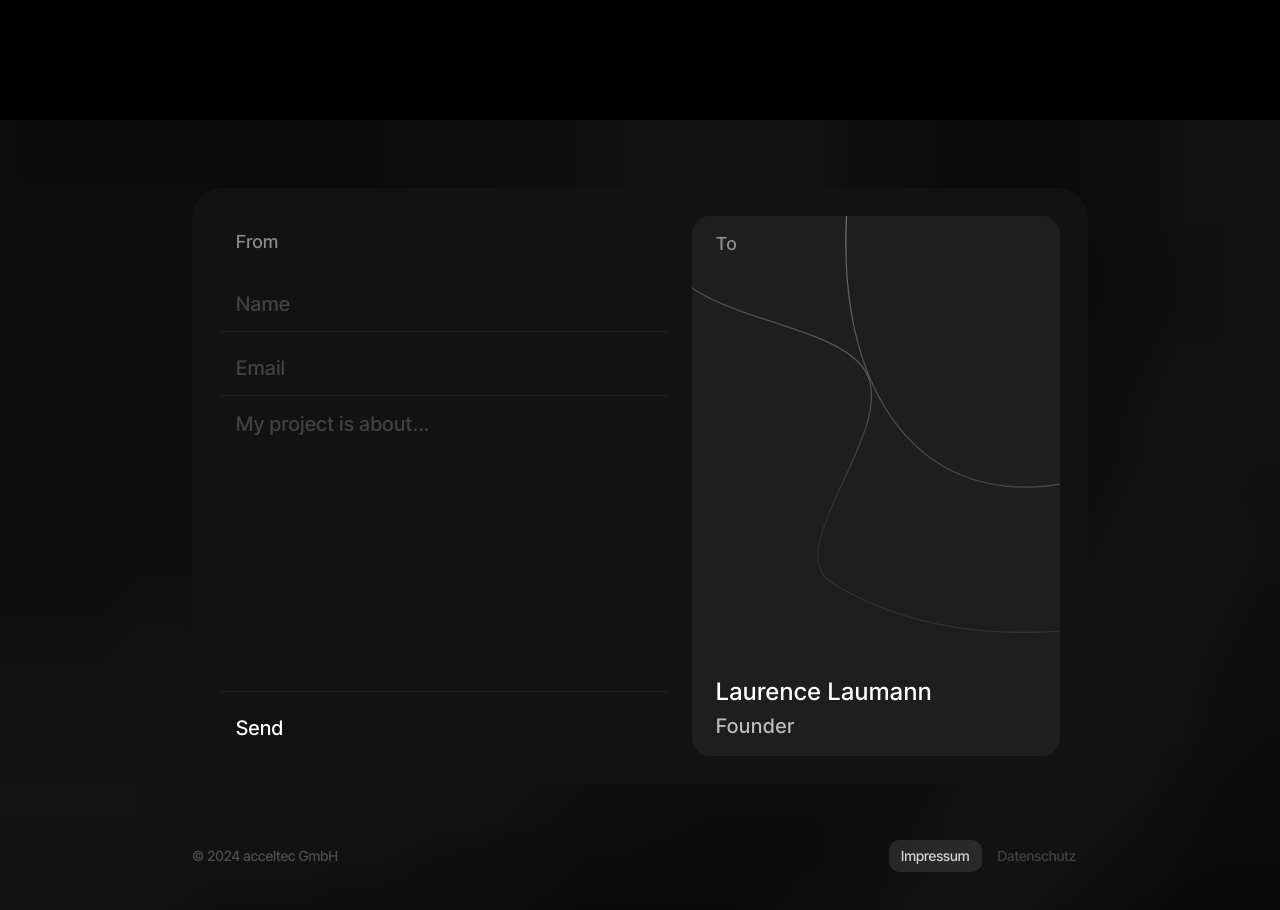
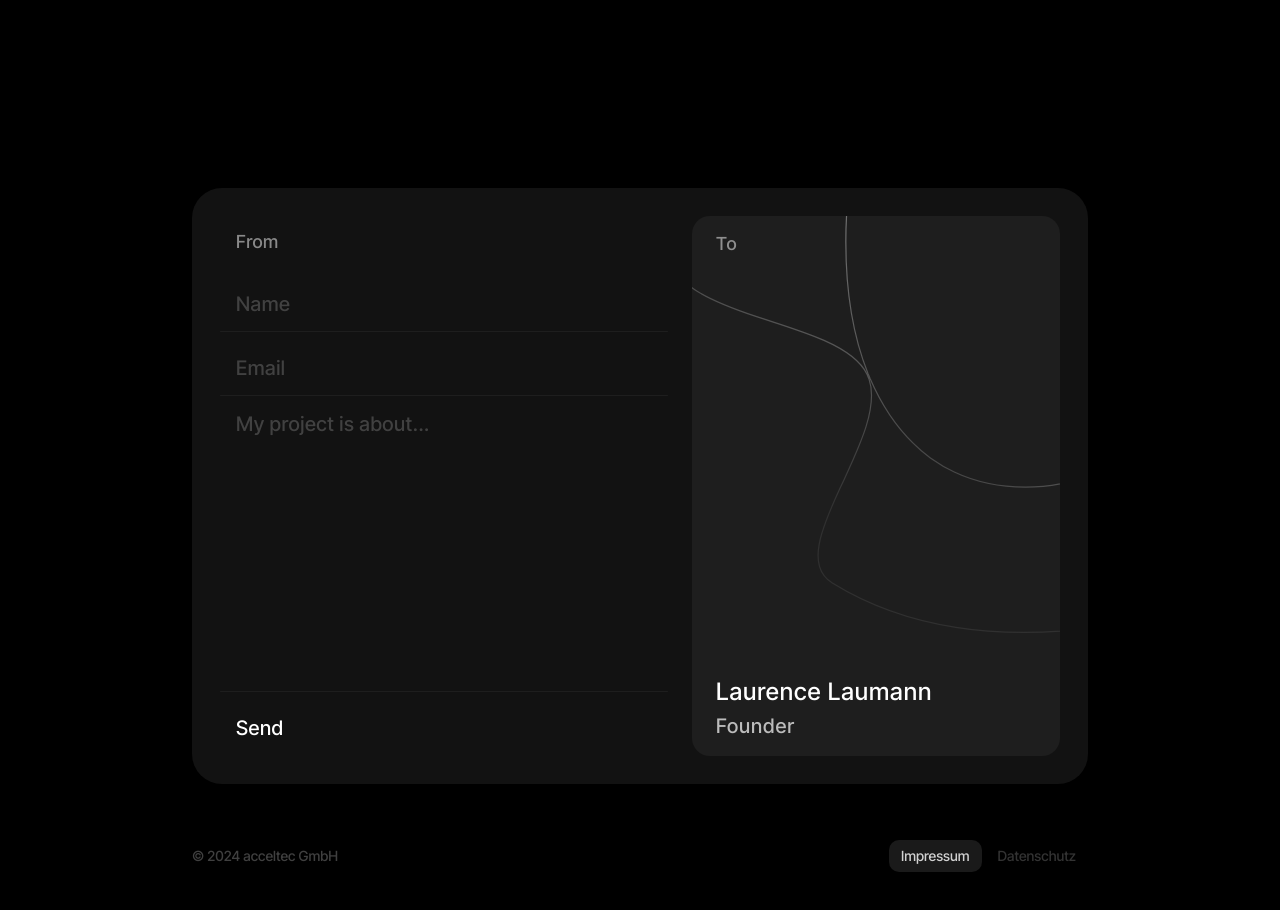
Before and after one commit to jakubziemba/acceltec, a Next.js app: page / in a window 1280 px wide. Shown: the part 680-1590 px from the top of the page. Built offline with nearby package versions, Linux system fonts and the light colour scheme.

Commit message:
(fix) temporarily hide canvas

```diff
--- a/app/_components/form/button.tsx
+++ b/app/_components/form/button.tsx
@@ -31,8 +31,6 @@ export default function Button({
           "0px 0px 0px 2px rgba(255, 255, 255, 1), 0px 2px 2px 0px rgba(0, 0, 0, 0.2)",
         color: "rgba(255, 255, 255, 1)",
       }}
-      // whileInView={{ scale: 1.1, translateZ: 0 }}
-      // viewport={{ margin: "-15%" }}
       transition={{
         type: "spring",
         damping: 5,
--- a/app/_components/form/section.tsx
+++ b/app/_components/form/section.tsx
@@ -222,7 +222,7 @@ export default function FormSection() {
             </motion.div>
           </motion.div>
         </div>
-        <CanvasAnimation />
+        {/* <CanvasAnimation /> */}
       </section>
     </div>
   );
```
